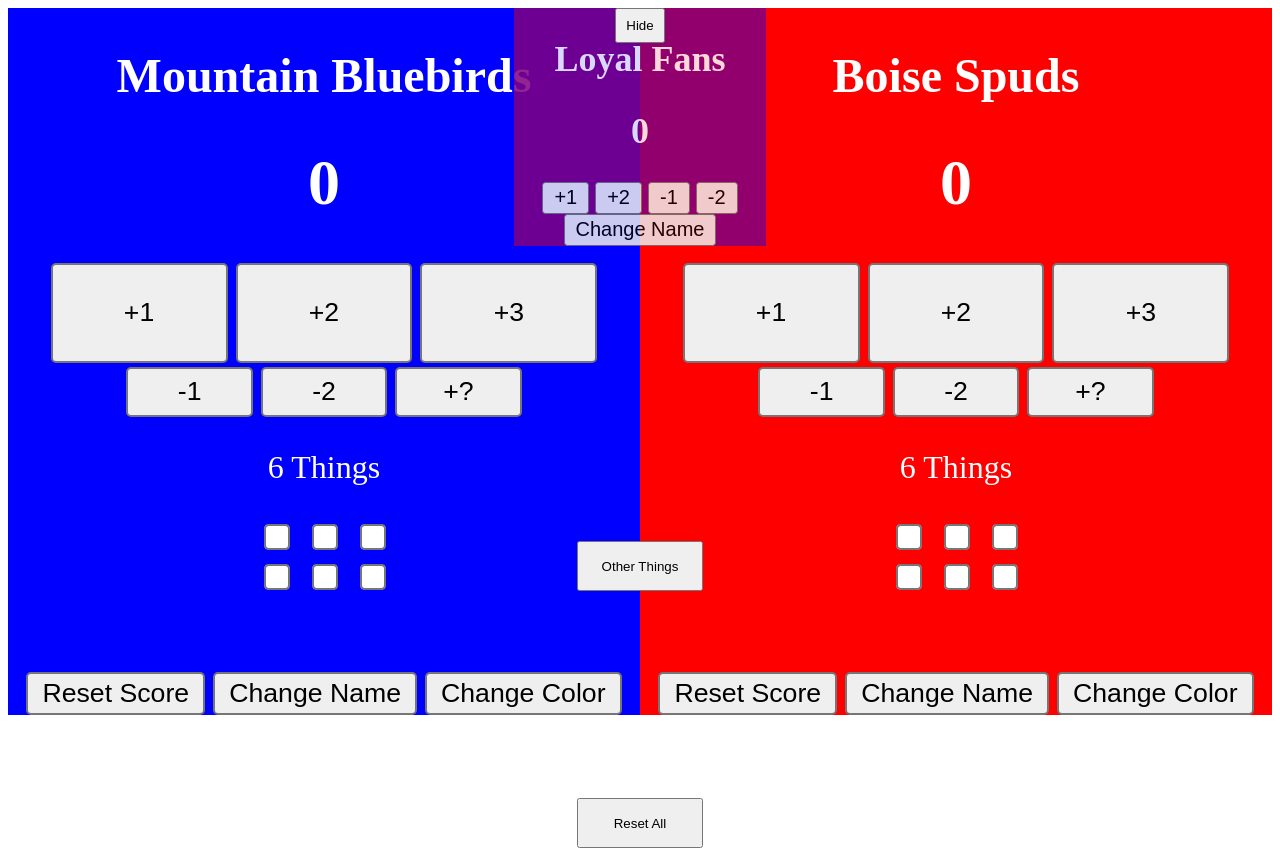
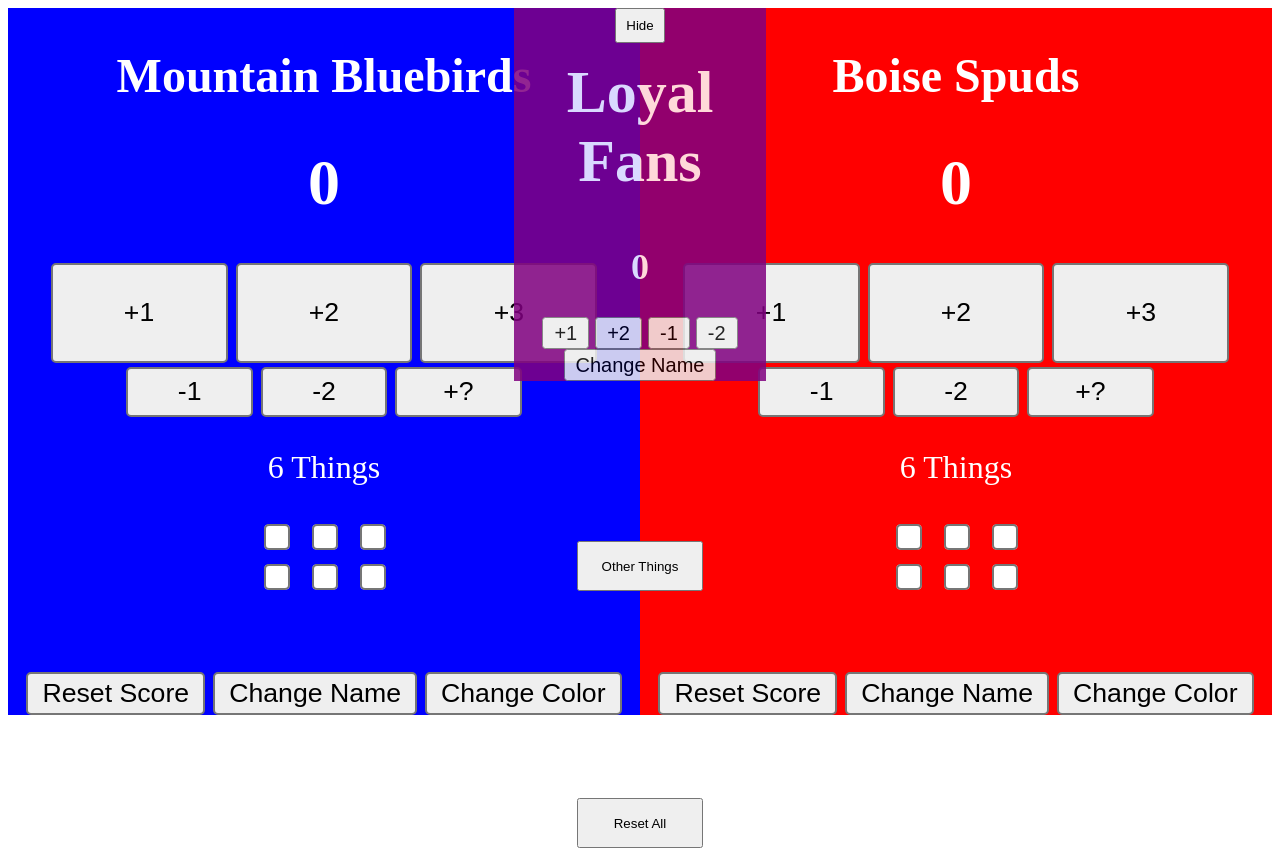
Before and after one commit to jimbonesjim/jimbonesjim.github.io, a plain HTML site: page index.html in a window 1280 px wide. Drawn offline with Linux system fonts and the light colour scheme.

Commit message:
Update index.html

```diff
--- a/index.html
+++ b/index.html
@@ -101,7 +101,7 @@
 
       <!-- Loyal Fans Area -->
       <div class="teams" id="loyalfans">
-        <h2 id="lfname">Purple</h2>
+        <h2 id="lfname" class="teamnames">Purple</h2>
         <h2 id="lfscore">0</h2>
         <button id="red+1" onclick="score(1,'fans')">+1</button>
         <button id="red+2" onclick="score(2,'fans')">+2</button>
```
